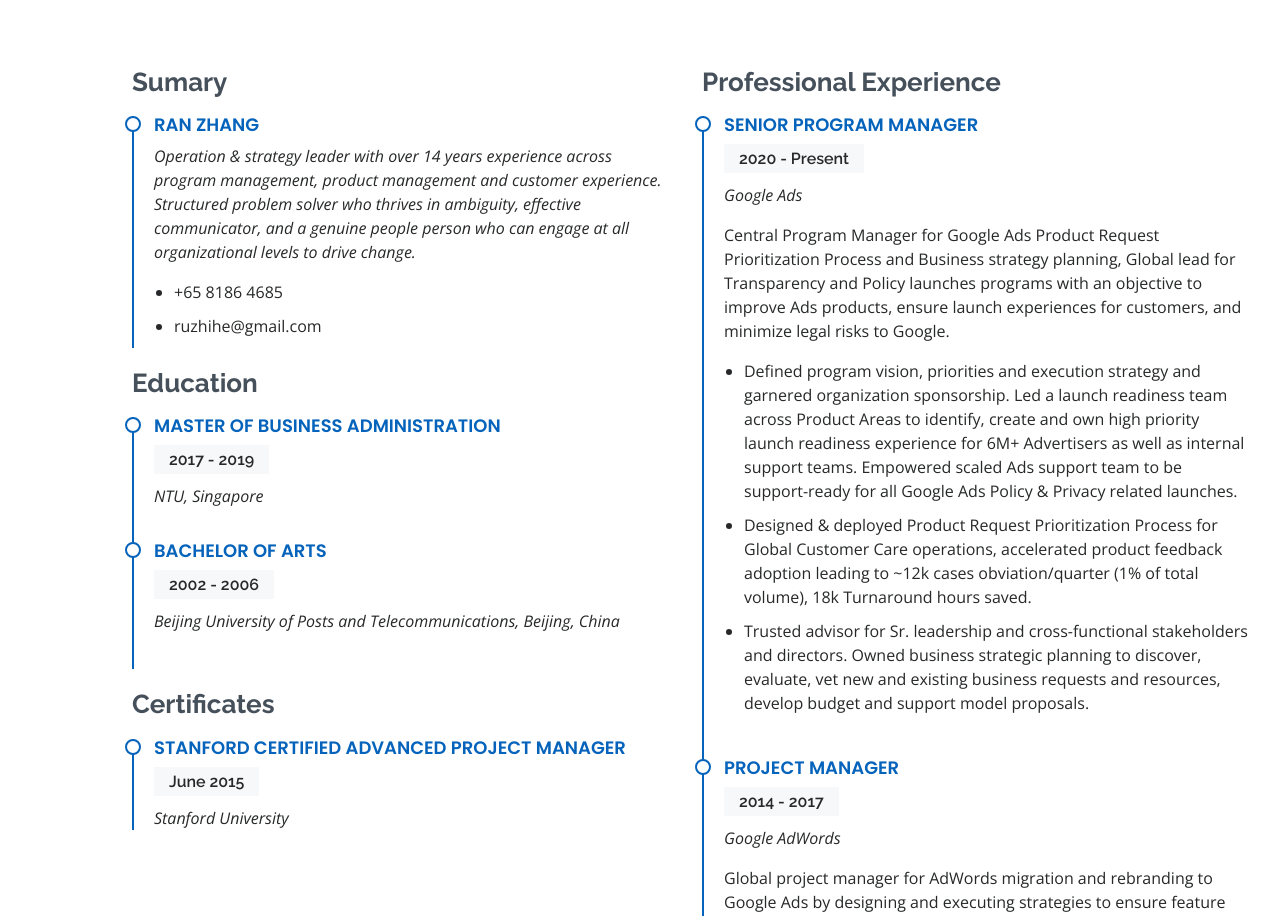
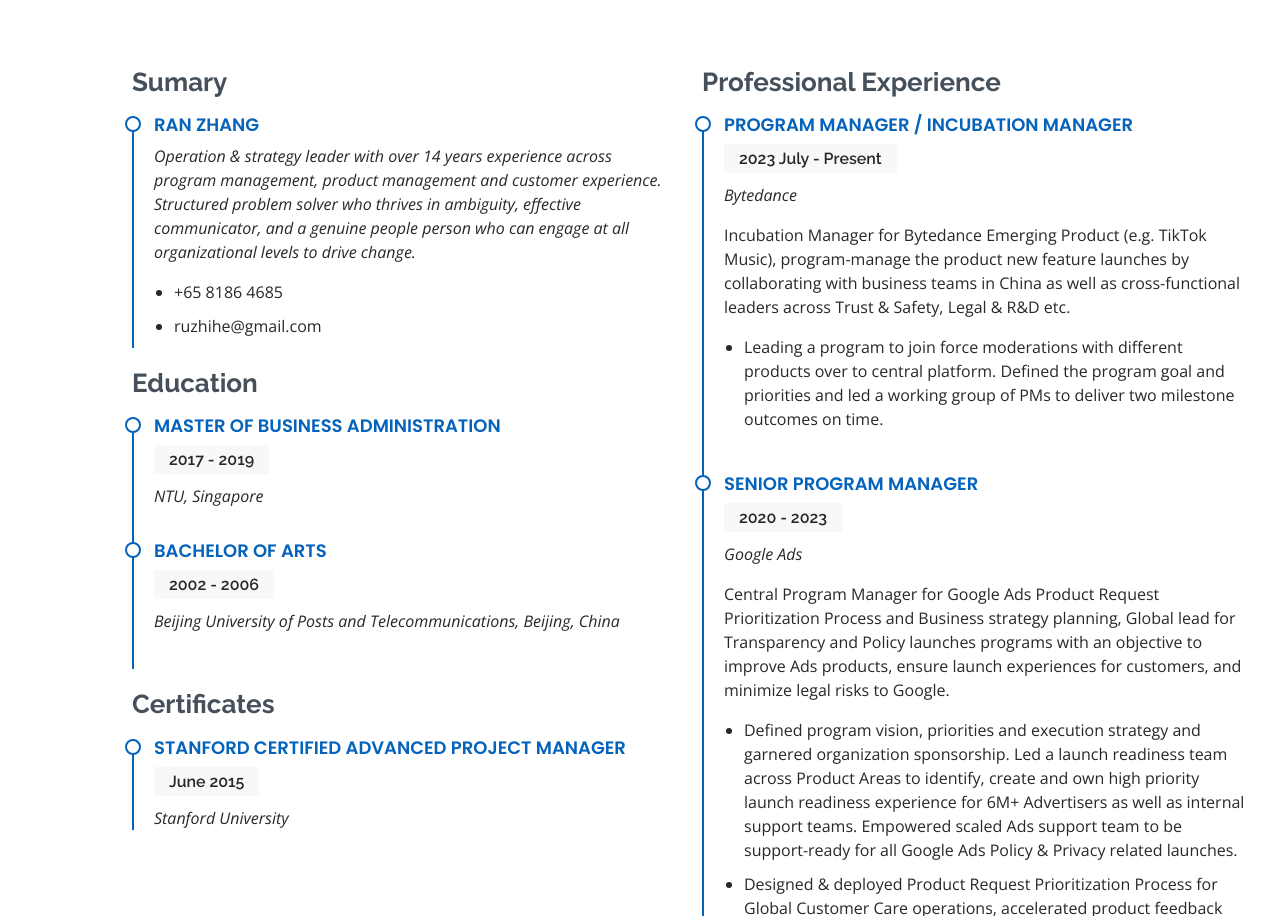
Before and after one commit to zg-ran/zg-ran.github.io, a plain HTML site: page index.html in a window 1280 px wide. Shown: the part 2271-3187 px from the top of the page. Drawn offline with nearby package versions, Linux system fonts and the light colour scheme.

Commit message:
Update index.html

```diff
--- a/index.html
+++ b/index.html
@@ -273,9 +273,18 @@
           </div>
           <div class="col-lg-6">
             <h3 class="resume-title">Professional Experience</h3>
+           <div class="resume-item">
+              <h4>Program Manager / Incubation Manager </h4>
+              <h5>2023 July - Present</h5>
+              <p><em>Bytedance </em></p>
+              <p>Incubation Manager for Bytedance Emerging Product (e.g. TikTok Music), program-manage the product new feature launches by collaborating with business teams in China as well as cross-functional leaders across Trust & Safety, Legal & R&D etc.  </p>
+              <ul>
+                <li>Leading a program to join force moderations with different products over to central platform. Defined the program goal and priorities and led a working group of PMs to deliver two milestone outcomes on time. </li>
+              </ul>
+            </div>
             <div class="resume-item">
               <h4>Senior Program Manager</h4>
-              <h5>2020 - Present</h5>
+              <h5>2020 - 2023</h5>
               <p><em>Google Ads </em></p>
               <p>Central Program Manager for Google Ads Product Request Prioritization Process and Business strategy planning, Global lead for Transparency and Policy launches programs with an objective to improve Ads products, ensure launch experiences for customers, and minimize legal risks to Google. </p>
               <ul>
```
